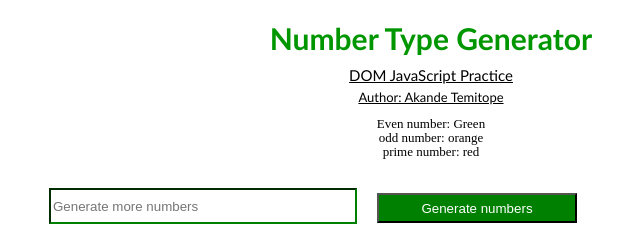
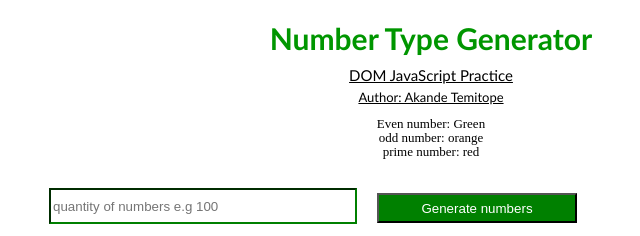
Before and after one commit to Topmark1/Number-Type-Generator, a plain HTML site: page index.html in a window 1280 px wide. Shown: the full height of the page, 209-849 px from the left. Drawn offline with Linux system fonts and the light colour scheme.

Commit message:
Update index.html

```diff
--- a/index.html
+++ b/index.html
@@ -14,7 +14,7 @@
 <p class="ptext">odd number: orange</p>
 <p class="ptext">prime number: red</p>
 </ul>
-<input type='text' id='input' placeholder='Generate more numbers'/><button>Generate numbers</button>
+<input type='text' id='input' placeholder='quantity of numbers e.g 100'/><button>Generate numbers</button>
 
 <div class='crazy'>
 
```
